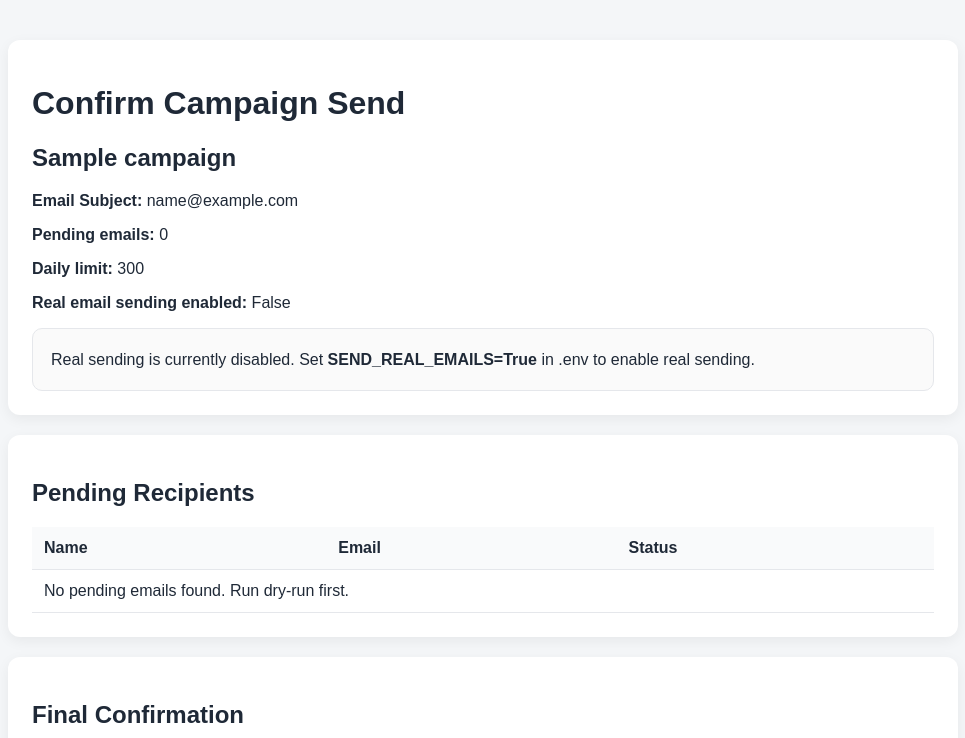
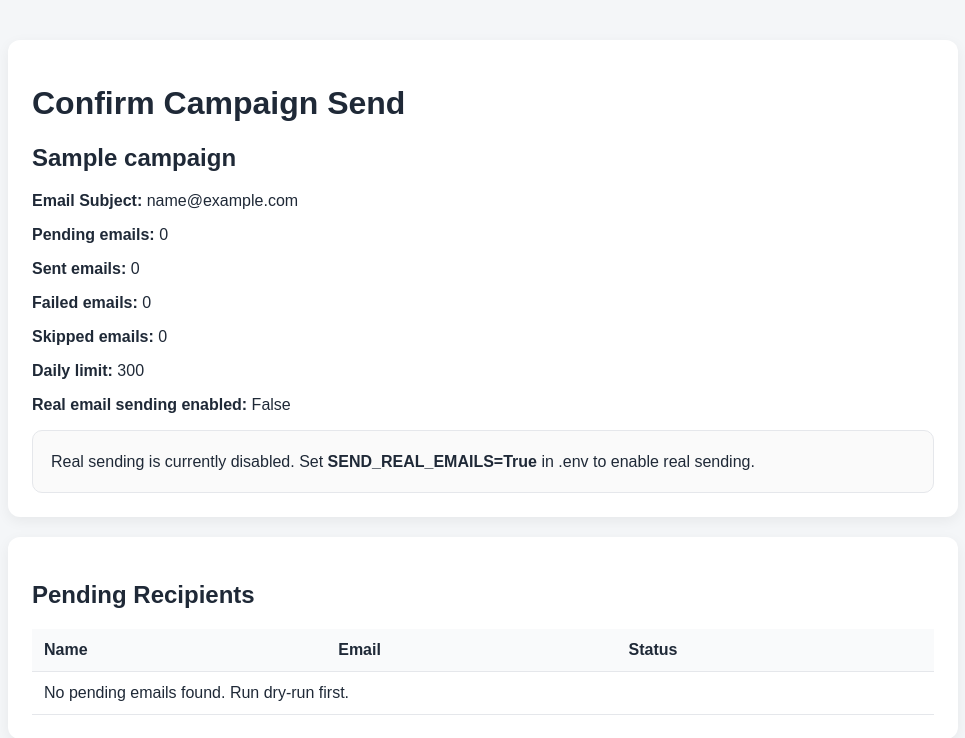
Before and after one commit to ai-lwcc/newsletter-agent, a Django app: page /campaigns/1/confirm-send/ in a window 1280 px wide. Shown: the top 738 px of the page, without its empty margins (157-1122 px from the left). Run offline with Django 5.2, Linux system fonts and the light colour scheme; tables that the repository leaves empty hold one stand-in row (values such as "Sample post"); data that the repository does not hold is empty.

Commit message:
add delivery summary to confirm send page

```diff
--- a/core/templates/core/campaign_confirm_send.html
+++ b/core/templates/core/campaign_confirm_send.html
@@ -22,6 +22,9 @@
 
         <p><strong>Email Subject:</strong> {{ campaign.email_subject }}</p>
         <p><strong>Pending emails:</strong> {{ pending_logs.count }}</p>
+        <p><strong>Sent emails:</strong> {{ sent_count }}</p>
+        <p><strong>Failed emails:</strong> {{ failed_count }}</p>
+        <p><strong>Skipped emails:</strong> {{ skipped_count }}</p>
         <p><strong>Daily limit:</strong> {{ max_emails_per_day }}</p>
         <p><strong>Real email sending enabled:</strong> {{ send_real_emails }}</p>
 
--- a/core/views.py
+++ b/core/views.py
@@ -83,6 +83,24 @@ def campaign_confirm_send(request, campaign_id):
         status=DeliveryLog.STATUS_PENDING,
     ).select_related("person")
 
+    sent_count = DeliveryLog.objects.filter(
+        campaign=campaign,
+        channel=DeliveryLog.CHANNEL_EMAIL,
+        status=DeliveryLog.STATUS_SENT,
+    ).count()
+
+    failed_count = DeliveryLog.objects.filter(
+        campaign=campaign,
+        channel=DeliveryLog.CHANNEL_EMAIL,
+        status=DeliveryLog.STATUS_FAILED,
+    ).count()
+
+    skipped_count = DeliveryLog.objects.filter(
+        campaign=campaign,
+        channel=DeliveryLog.CHANNEL_EMAIL,
+        status=DeliveryLog.STATUS_SKIPPED,
+    ).count()
+
     return render(
         request,
         "core/campaign_confirm_send.html",
@@ -91,6 +109,9 @@ def campaign_confirm_send(request, campaign_id):
             "pending_logs": pending_logs,
             "send_real_emails": settings.SEND_REAL_EMAILS,
             "max_emails_per_day": settings.MAX_EMAILS_PER_DAY,
+            "sent_count": sent_count,
+            "failed_count": failed_count,
+            "skipped_count": skipped_count,
         },
     )
 
```
Also changed, not shown: tests/test_campaign_confirm_send.py (+35 -0 lines).
